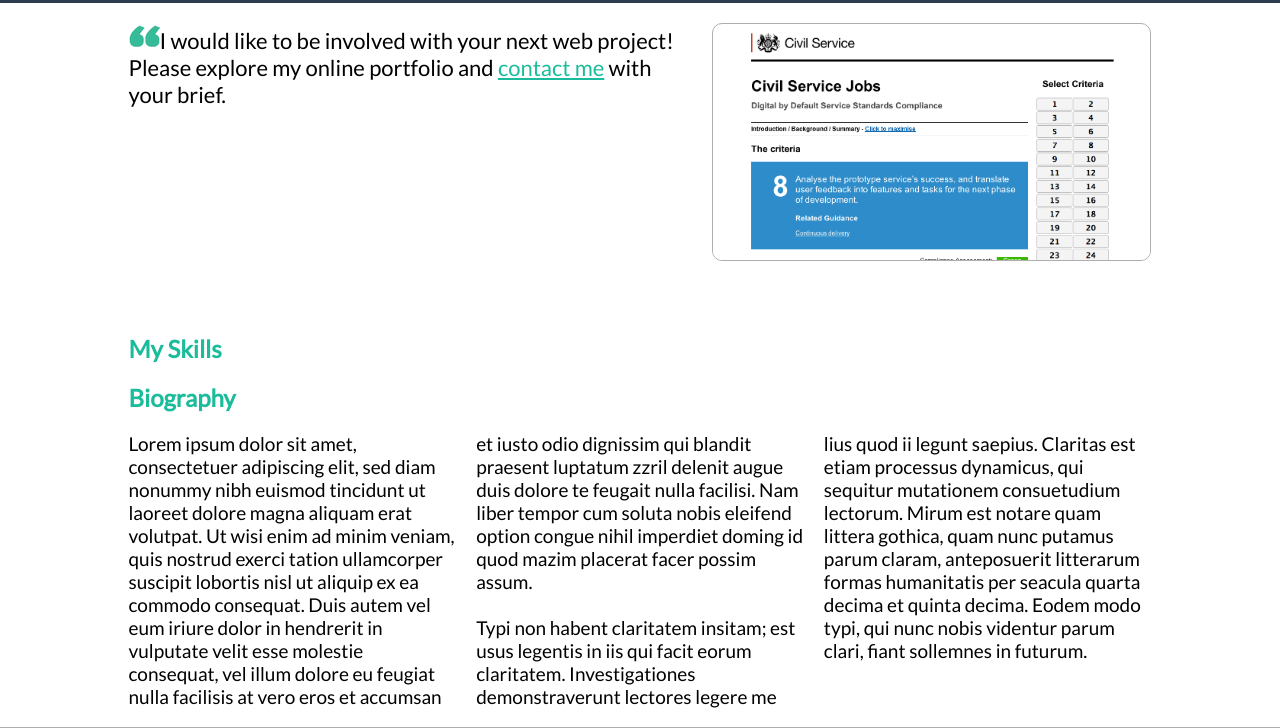
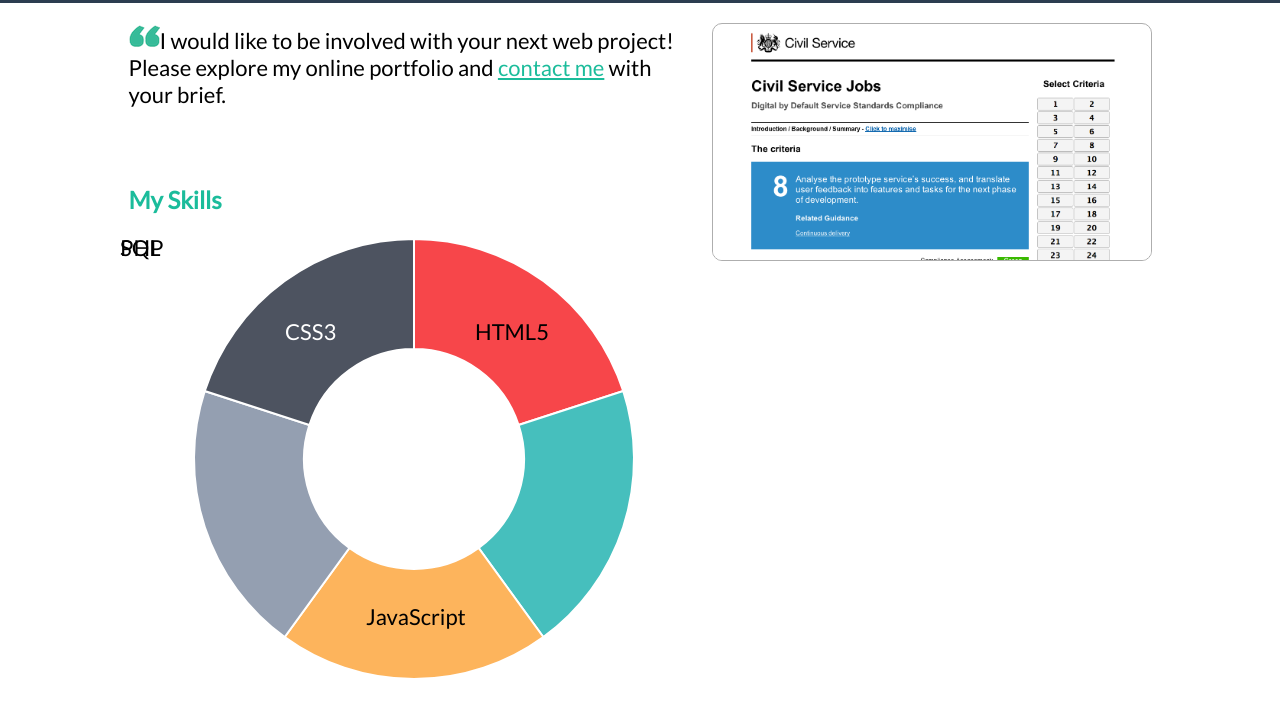
Before and after one commit to markDeveloping/Portfolio, a plain HTML site: page index.html in a window 1280 px wide. Shown: the part 72-800 px from the top of the page. Drawn offline with Linux system fonts and the light colour scheme.

Commit message:
includes chart.js

```diff
--- a/css/pSpec.css
+++ b/css/pSpec.css
@@ -13,7 +13,7 @@ body {
 
 /*current project*/
 #curProj {
-	float:left;
+	float:right;
 	width: 43%;
 }
 
@@ -31,8 +31,47 @@ body {
 
 /*My Skills*/
 #skills {
-	clear: both;
-	width: 100%;
+	float:left;
+	width: 57%;
+	margin-top: 35px;
+}
+
+.html5 {
+	list-style-type: none;
+	position: absolute;
+	left:475px;
+	top:390px;
+}
+
+.css3 {
+	list-style-type: none;
+	position: absolute;
+	left:285px;
+	top:390px;
+	color: #ffffff;
+}
+
+.javascript {
+	list-style-type: none;
+	position: absolute;
+	left:366px;
+	top:675px;
+}
+
+.sql {
+	list-style-type: none;
+	position: absolute;
+	left:120px;
+}
+
+.php {
+	list-style-type: none;
+	position: absolute;
+	left:120px;
+}
+
+canvas {
+	margin-left: 60px;
 }
 
 /*Biography*/
--- a/css/standard.css
+++ b/css/standard.css
@@ -1,4 +1,5 @@
 /*CSS Page Standards*/
+
 p, a, li {
 	font-size: 22px;
 }
@@ -21,8 +22,8 @@ h2, h3 {
 h2:before {
   display: block;
   content: " ";
-  margin-top: -73px;
-  height: 73px;
+  margin-top: -90px;
+  height: 90px;
   visibility: hidden;
 }
 
--- a/index.html
+++ b/index.html
@@ -1,17 +1,18 @@
 <!DOCTYPE html>
 <html lang="en">
 <head>
+	<meta charset="UTF-8">
 	<meta name="description" content="Online portfolio for Mark Williams UK (Bristol) based web designer">
 	<meta name="keywords" content="Web Design, HTML, HTML5, CSS, CSS3, Javascript, PHP, Jquery, UK, Bristol, Developer" >
 	<meta name="author" content="Mark Williams">
-	<meta http-equiv="Content-Type" content="text/html; charset=UTF-8">
 	<meta name="viewport" content="initial-scale=1">
+	<title>Mark Williams, Portfolio - Alpha</title>
 	<link rel="stylesheet" type="text/css" href="css/fixes.css">
 	<link rel="stylesheet" type="text/css" href="css/standard.css">
 	<link rel="stylesheet" type="text/css" href="css/pSpec.css">
 	<link href='http://fonts.googleapis.com/css?family=Lato|Pacifico' rel='stylesheet' type='text/css'>
-	<script src="js/port.js" type="text/javascript" ></script>
-	<title>Mark Williams, Portfolio - Alpha</title>
+	<script src="js/Chart.js"></script>
+	<script type="text/javascript" src="js/pieChart.js"></script>
 </head>
 <body>
 	<div id="headBack">
@@ -43,7 +44,14 @@
 		</div>
 		<div id="skills">
 			<h2>My Skills</h2>
-
+			<ul class="chart">
+				<li class="html5">HTML5</li>
+				<li class="css3">CSS3</li>
+				<li class="javascript">JavaScript</li>
+				<li class="sql">SQL</li>
+				<li class="php">PHP</li>
+			</ul>
+				<canvas id="canvas" height="450" width="450"></canvas>
 		</div>
 		<div id="infographics">
 
@@ -74,4 +82,34 @@
 			</div>
 		</div>
 	</div>
+	<script>
+
+		var doughnutData = [
+				{
+					value: 100,
+					color:"#F7464A"
+				},
+				{
+					value : 100,
+					color : "#46BFBD"
+				},
+				{
+					value : 100,
+					color : "#FDB45C"
+				},
+				{
+					value : 100,
+					color : "#949FB1"
+				},
+				{
+					value : 100,
+					color : "#4D5360"
+				}
+
+			];
+
+	var myDoughnut = new Chart(document.getElementById("canvas").getContext("2d")).Doughnut(doughnutData);
+
+	</script>
 </body>
+</html>
--- a/js/Chart.js
+++ b/js/Chart.js
@@ -8,7 +8,7 @@
  */
 
 //Define the global Chart Variable as a class.
-var Chart = function(context){
+window.Chart = function(context){
 
 	var chart = this;
 
@@ -376,11 +376,7 @@ var Chart = function(context){
 				graphMin : config.scaleStartValue,
 				labels : []
 			}
-			for (var i=0; i<calculatedScale.steps; i++){
-				if(labelTemplateString){
-				calculatedScale.labels.push(tmpl(labelTemplateString,{value:(config.scaleStartValue + (config.scaleStepWidth * i)).toFixed(getDecimalPlaces (config.scaleStepWidth))}));
-				}
-			}
+			populateLabels(labelTemplateString, calculatedScale.labels,calculatedScale.steps,config.scaleStartValue,config.scaleStepWidth);
 		}
 
 		scaleHop = maxSize/(calculatedScale.steps);
@@ -516,11 +512,7 @@ var Chart = function(context){
 				graphMin : config.scaleStartValue,
 				labels : []
 			}
-			for (var i=0; i<calculatedScale.steps; i++){
-				if(labelTemplateString){
-				calculatedScale.labels.push(tmpl(labelTemplateString,{value:(config.scaleStartValue + (config.scaleStepWidth * i)).toFixed(getDecimalPlaces (config.scaleStepWidth))}));
-				}
-			}
+			populateLabels(labelTemplateString, calculatedScale.labels,calculatedScale.steps,config.scaleStartValue,config.scaleStepWidth);
 		}
 
 		scaleHop = maxSize/(calculatedScale.steps);
@@ -813,11 +805,7 @@ var Chart = function(context){
 				graphMin : config.scaleStartValue,
 				labels : []
 			}
-			for (var i=0; i<calculatedScale.steps; i++){
-				if(labelTemplateString){
-				calculatedScale.labels.push(tmpl(labelTemplateString,{value:(config.scaleStartValue + (config.scaleStepWidth * i)).toFixed(getDecimalPlaces (config.scaleStepWidth))}));
-				}
-			}
+			populateLabels(labelTemplateString, calculatedScale.labels,calculatedScale.steps,config.scaleStartValue,config.scaleStepWidth);
 		}
 
 		scaleHop = Math.floor(scaleHeight/calculatedScale.steps);
@@ -1049,11 +1037,7 @@ var Chart = function(context){
 				graphMin : config.scaleStartValue,
 				labels : []
 			}
-			for (var i=0; i<calculatedScale.steps; i++){
-				if(labelTemplateString){
-				calculatedScale.labels.push(tmpl(labelTemplateString,{value:(config.scaleStartValue + (config.scaleStepWidth * i)).toFixed(getDecimalPlaces (config.scaleStepWidth))}));
-				}
-			}
+			populateLabels(labelTemplateString, calculatedScale.labels,calculatedScale.steps,config.scaleStartValue,config.scaleStepWidth);
 		}
 
 		scaleHop = Math.floor(scaleHeight/calculatedScale.steps);
@@ -1325,18 +1309,8 @@ var Chart = function(context){
 		        }
 	        };
 
-
-
-	        //Create an array of all the labels by interpolating the string.
-
 	        var labels = [];
-
-	        if(labelTemplateString){
-		        //Fix floating point errors by setting to fixed the on the same decimal as the stepValue.
-		        for (var i=1; i<numberOfSteps+1; i++){
-		        	labels.push(tmpl(labelTemplateString,{value:(graphMin + (stepValue*i)).toFixed(getDecimalPlaces (stepValue))}));
-		        }
-	        }
+	        populateLabels(labelTemplateString, labels, numberOfSteps, graphMin, stepValue);
 
 	        return {
 		        steps : numberOfSteps,
@@ -1352,6 +1326,16 @@ var Chart = function(context){
 
 
 	}
+
+    //Populate an array of all the labels by interpolating the string.
+    function populateLabels(labelTemplateString, labels, numberOfSteps, graphMin, stepValue) {
+        if (labelTemplateString) {
+            //Fix floating point errors by setting to fixed the on the same decimal as the stepValue.
+            for (var i = 1; i < numberOfSteps + 1; i++) {
+                labels.push(tmpl(labelTemplateString, {value: (graphMin + (stepValue * i)).toFixed(getDecimalPlaces(stepValue))}));
+            }
+        }
+    }
 
 	//Max value from array
 	function Max( array ){
```
Also changed, not shown: js/port.js (deleted).
